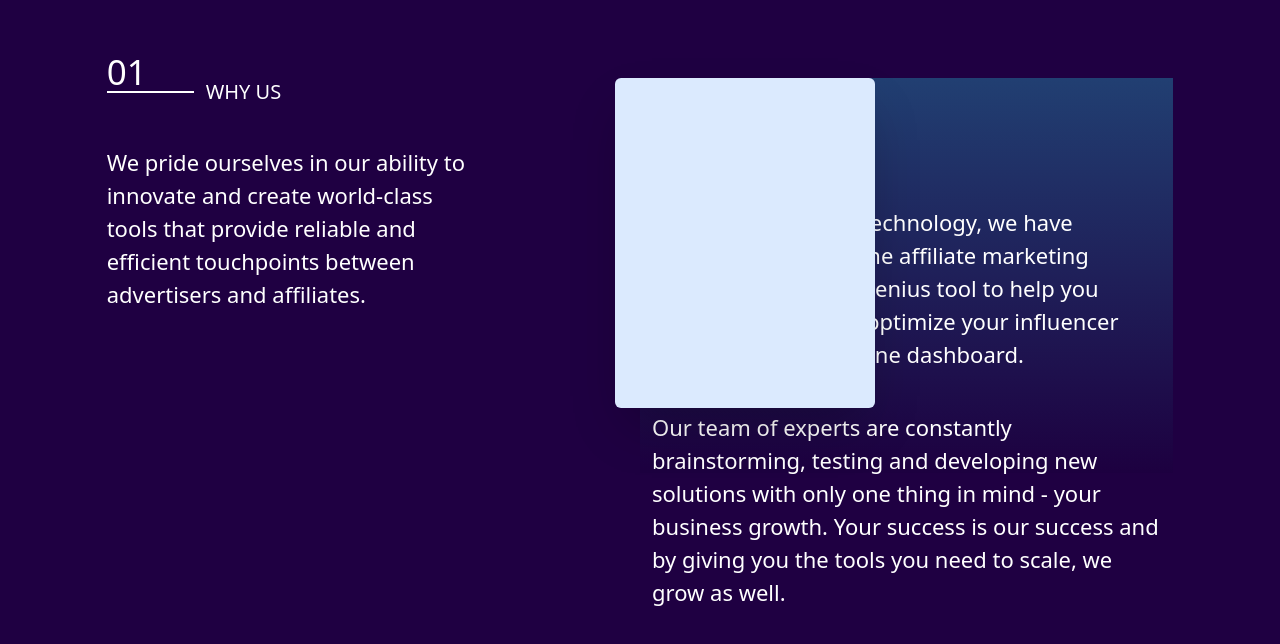
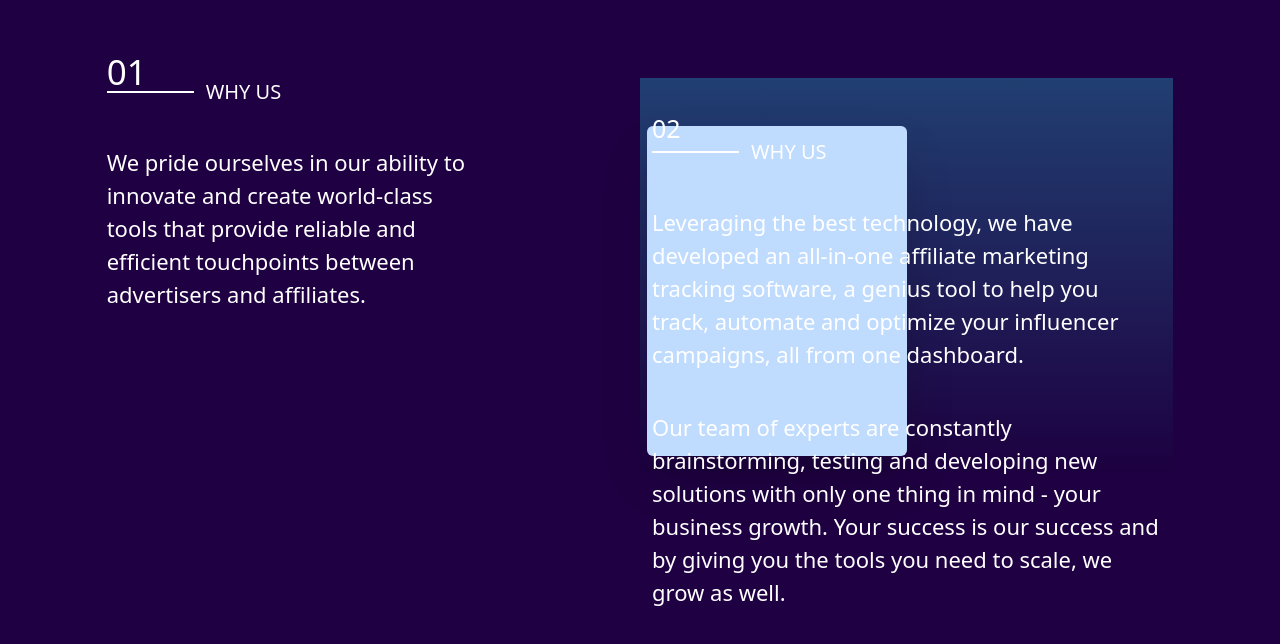
Before and after one commit to Ayomikuolatunji/paddle-frontend-assessment, a Next.js app: page /about in a window 1280 px wide. Shown: the part 1346-1990 px from the top of the page. Built offline with nearby package versions, Linux system fonts and the light colour scheme.

Commit message:
still on whyUs

```diff
--- a/layouts/about/WhyUs.tsx
+++ b/layouts/about/WhyUs.tsx
@@ -49,11 +49,11 @@ const WhyUs:React.FC = () => {
                 </div>
                 {/* second grid on the right side */}
                 <div className="second-grid relative w-full">
-                    <div className="lefts sm:w-[50%] w-full h-[inherent] flex items-center justify-center relative z-[2]">
-                        <div className='bg-blue-100 h-[330px] w-[260px] rounded-md shadow-2xl opacity-[1] z-[999] absolute top-[20%] sm:right-[12%]'>
+                    <div className="lefts sm:w-[50%] w-full h-[inherent] flex items-center justify-center relative z-10">
+                        <div className='bg-blue-200 h-[330px] w-[260px] rounded-md shadow-2xl opacity-[1] z-[999] absolute top-[30%] mt-24 sm:mt-12 sm:right-[0] backdrop-blur-m backdrop-filter-none  backdrop-brightness-150 ]'>
                         </div>
                     </div>
-                    <div className="bg-gradient-to-b from-[#213F72] to-[#1D0040]  bottom-0 absolute top-0 left-0 right-0 flex justify-start sm:h-[395px] h-[500px] flex-col p-3 backdrop-blur-m md:backdrop-filter-16  backdrop-brightness-150 ">
+                    <div className="bg-gradient-to-b from-[#213F72] to-[#1D0040]  bottom-0 absolute top-0 left-0 right-0 flex justify-start sm:h-[395px] h-[500px] flex-col p-3">
                            <div className="readmore flex items-center relative mt-12 z-[999]">
                                 <span className="text absolute top-0 left-0 -mt-5 opacity-[1] sm:-mt-7 text-[#ffffff] text-[18px] font-medium sm:text-[25px]">
                                     02
@@ -62,14 +62,14 @@ const WhyUs:React.FC = () => {
                                 <p className='text-[#FFFFFF] ml-3 cursor-pointer text-xl uppercase text-medium'>Why us
                                 </p>
                             </div>
-                            <div className="text-content">
+                            <div className="text-content z-[999]">
                                 <div className="content-wrapper  w-full">
                                     <p className='text-[22px] text-[#FFFFFF] mt-10 '>
                                     Leveraging the best technology, we have developed an all-in-one affiliate marketing tracking software, a genius tool to help you track, automate and optimize your influencer campaigns, all from one dashboard.
                                     </p>
                                 </div>
                             </div>
-                            <div className="text-content">
+                            <div className="text-content z-[999]">
                                 <div className="content-wrapper  w-full">
                                     <p className='text-[22px] text-[#FFFFFF] mt-10 '>
                                     Our team of experts are constantly brainstorming, testing and developing new solutions with only one thing in mind - your business growth. Your success is our success and by giving you the tools you need to scale, we grow as well.
```
